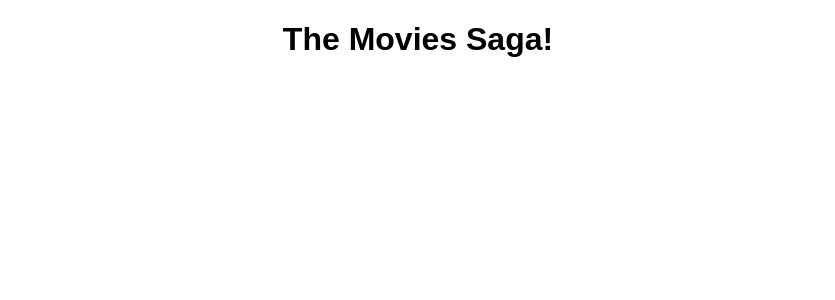
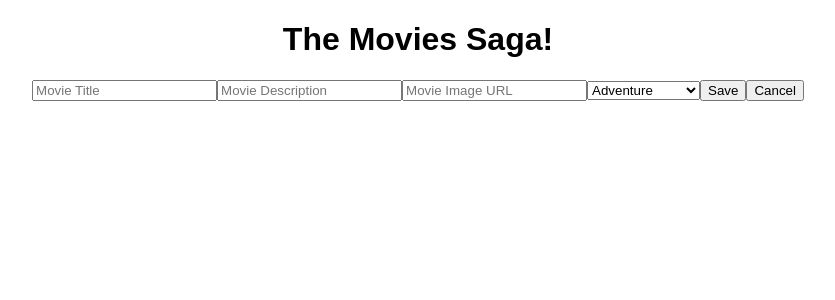
Before and after one commit to jmbielejeski/movies-sagas, a React (Create React App) app: page /#/AddMovie in a window 1280 px wide. Shown: the top 300 px of the page, without its empty margins (222-1057 px from the left). Built offline with nearby package versions, Linux system fonts and the light colour scheme.

Commit message:
added basic addmovie component

```diff
--- /dev/null
+++ b/src/components/AddMovie/AddMovie.jsx
@@ -0,0 +1,39 @@
+
+
+function AddMovie() {
+  return (
+    <div>
+      <input
+        type="text"
+        placeholder="Movie Title"
+      />
+      <input
+        type="text"
+        placeholder="Movie Description"
+      />
+      <input
+        type="text"
+        placeholder="Movie Image URL"
+      />
+      <select name="Genre" id="movieGenre">
+        <option>Adventure</option>
+        <option>Animated</option>
+        <option>Biography</option>
+        <option>Comedy</option>
+        <option>Disaster</option>
+        <option>Drama</option>
+        <option>Epic</option>
+        <option>Fantasy</option>
+        <option>Musical</option>
+        <option>Romantic</option>
+        <option>Science Fiction</option>
+        <option>Space-Opera</option>
+        <option>Superhero</option>
+      </select>
+      <button type="submit">Save</button>
+      <button type="submit">Cancel</button>
+    </div>
+  )
+}
+
+export default AddMovie;
--- a/src/components/App/App.js
+++ b/src/components/App/App.js
@@ -1,6 +1,7 @@
 import {HashRouter as Router, Route} from 'react-router-dom';
 import './App.css';
-import MovieList from '../MovieList/MovieList'
+import MovieList from '../MovieList/MovieList';
+import AddMovie from '../AddMovie/AddMovie';
 
 function App() {
   return (
@@ -10,7 +11,9 @@ function App() {
         <Route path="/" exact>
           <MovieList />
         </Route>
-
+        <Route path="/AddMovie" exact>
+          <AddMovie />
+        </Route>
         {/* Details page */}
 
         {/* Add Movie page */}
--- a/src/components/MovieList/MovieList.jsx
+++ b/src/components/MovieList/MovieList.jsx
@@ -13,7 +13,7 @@ function MovieList() {
 
     return (
         <main>
-            <h1>MovieList</h1>
+            <h1>Movie List</h1>
             <section className="movies">
                 {movies.map(movie => {
                     return (
```
Also changed, not shown: src/components/MovieDetails/MovieDetails.jsx (added), 1 other file (tests, documents, lock files or other folders).
